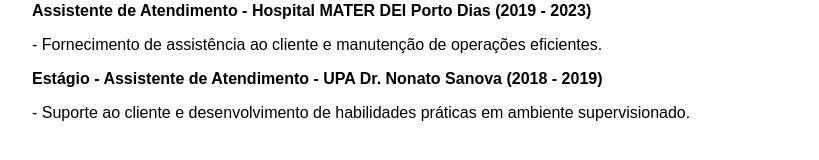
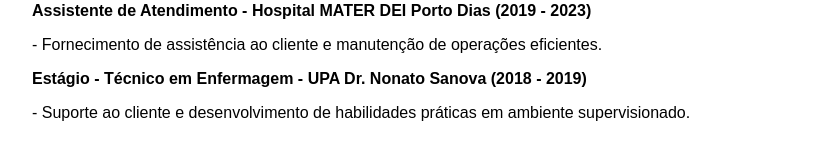
Before and after one commit to douglascorreacavasso/Ricardo-Henrique-Raiol-Dos-Santos, a plain HTML site: page index.html in a window 1280 px wide. Shown: the part 1031-1191 px from the top of the page, without its empty margins (208-1027 px from the left). Drawn offline with Linux system fonts and the light colour scheme.

Commit message:
Update index.html

```diff
--- a/index.html
+++ b/index.html
@@ -120,7 +120,7 @@
   <p>- Atendimento ao cliente, gerenciamento de tempo e coordenação de tarefas diárias.</p>
   <p><b>Assistente de Atendimento - Hospital MATER DEI Porto Dias (2019 - 2023)</b></p>
   <p>- Fornecimento de assistência ao cliente e manutenção de operações eficientes.</p>
-  <p><b>Estágio - Assistente de Atendimento - UPA Dr. Nonato Sanova (2018 - 2019)</b></p>
+  <p><b>Estágio - Técnico em Enfermagem - UPA Dr. Nonato Sanova (2018 - 2019)</b></p>
   <p>- Suporte ao cliente e desenvolvimento de habilidades práticas em ambiente supervisionado.</p>
  </div>
 </div>
```
